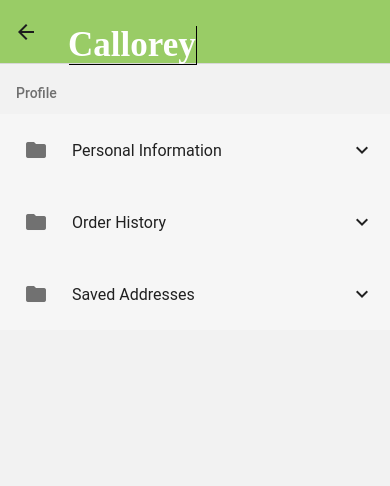
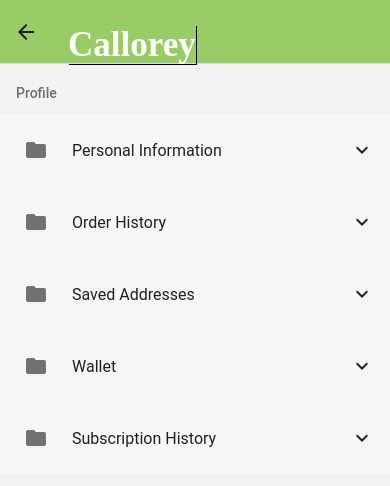
Before and after one commit to moeabdal/callorey, a React Native app: screen /ProfileScreen in a window 390 px wide. Shown: the top 486 px of the page. Built offline with nearby package versions, Linux system fonts and the light colour scheme.

Commit message:
Updated Profile component.

```diff
--- a/Components/Authentication/Profile/Profile.js
+++ b/Components/Authentication/Profile/Profile.js
@@ -31,6 +31,18 @@ const Profile = () => {
                     <List.Item title="Address 2" />
                     <List.Item title="Address 3" />
                 </List.Accordion>
+                <List.Accordion
+                    title="Wallet"
+                    left={props => <List.Icon {...props} icon="folder" />}
+                    >
+                    <List.Item title="Available Credit: " />
+                </List.Accordion>
+                <List.Accordion
+                    title="Subscription History"
+                    left={props => <List.Icon {...props} icon="folder" />}
+                    >
+                    <List.Item title="Restaurant: " />
+                </List.Accordion>
             </List.Section>
         </View>
     )
--- a/Components/Authentication/Profile/ProfileButton.js
+++ b/Components/Authentication/Profile/ProfileButton.js
@@ -10,7 +10,7 @@ const ProfileButton = () => {
         <TouchableOpacity>
             <Button
                 title="Profile"
-                color="#000"
+                color="#fff"
                 onPress={handlePress}
                 />
         </TouchableOpacity>
```
